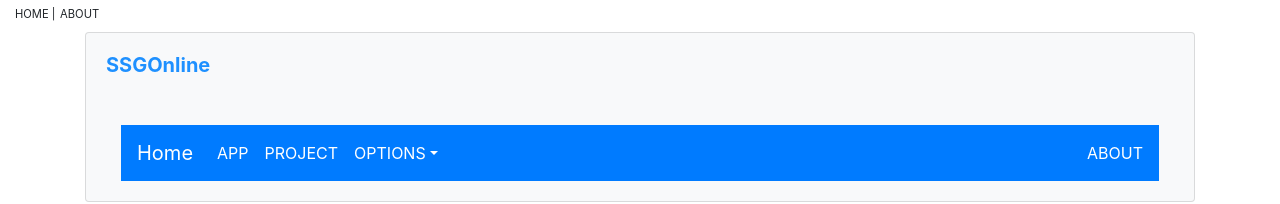
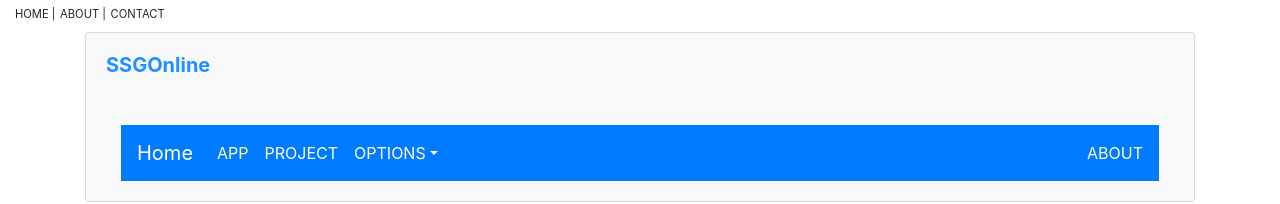
Before and after one commit to Sanjay-SG/ReactJSFrontEnd, a React (Create React App) app: page /appnav in a window 1280 px wide. Shown: the top 204 px of the page. Built offline with nearby package versions, Linux system fonts and the light colour scheme.

Commit message:
first top header more options added and change App menu page title

```diff
--- a/src/Navigation.js
+++ b/src/Navigation.js
@@ -1,4 +1,4 @@
-import React from "react"
+import React, { useEffect } from "react"
 
 import {Button, Col, Container, Row} from "reactstrap"
 import {ToastContainer, toast} from "react-toastify"
@@ -13,6 +13,13 @@ import {BrowserRouter as Router, Route} from "react-router-dom"
 import App from "./App"
 const Navigation = () =>
 {
+
+    useEffect(()=>
+    {
+        document.title = "App"
+    }, []);
+
+
     const btnHandle = () =>
     {
         toast("This a message..")
--- a/src/components/FirstHeader.js
+++ b/src/components/FirstHeader.js
@@ -6,7 +6,7 @@ const FirstHeader = (props) =>
   return (
     <Container className="themed-container" fluid={true}>
       <Row>
-        <Col style={{backgroundColor:"light"}}><font style={{fontSize:"0.7em"}}> HOME |</font>  <font style={{fontSize:"0.7em"}}> ABOUT </font> </Col>
+        <Col style={{backgroundColor:"light"}}><font style={{fontSize:"0.7em"}}> HOME |</font>  <font style={{fontSize:"0.7em"}}> ABOUT |</font> <font style={{fontSize:"0.7em"}}> CONTACT </font></Col>
         {/* <Col style={{backgroundColor:"light", fontSize:"0.7em"}}> | ABOUT</Col> */}
       </Row>
     </Container>
```
Also changed, not shown: 1 other file (tests, documents, lock files or other folders).
